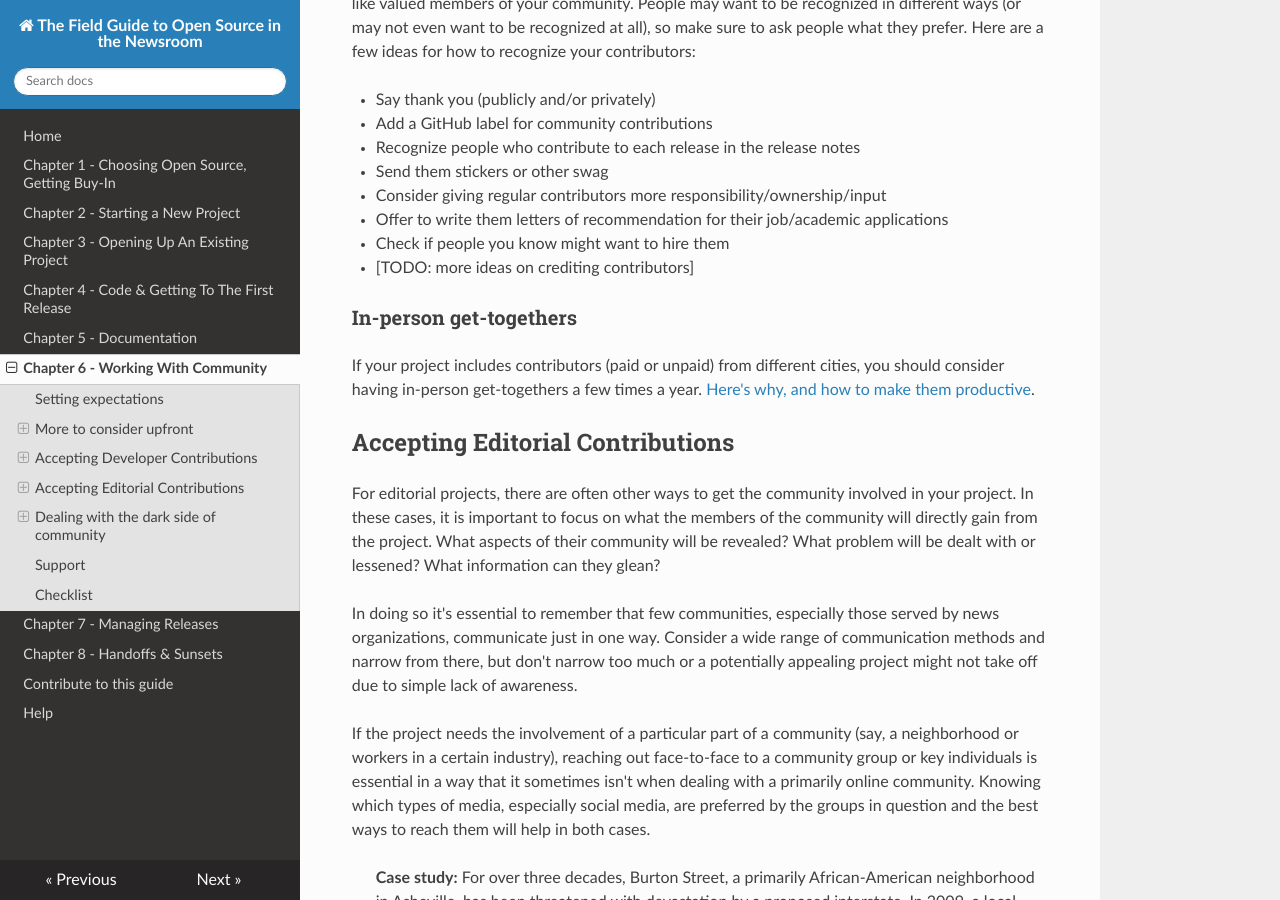
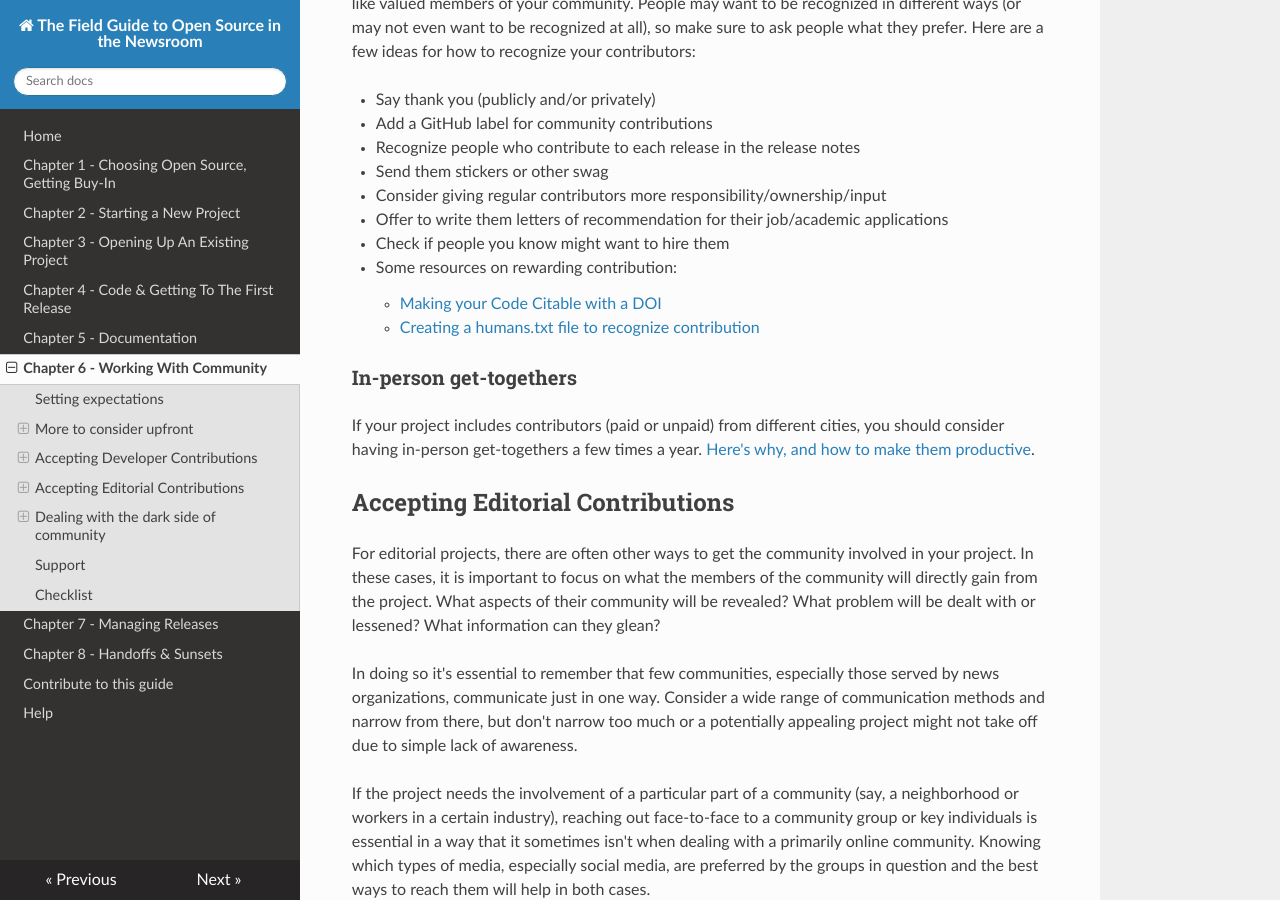
Before and after one commit to OpenNewsLabs/field-guide-open-source-newsroom, an MkDocs documentation site: the page built from docs/Chapter06-Community.md, in a window 1280 px wide and 900 px high, scrolled down 6094 px. Built offline with MkDocs 1.6.1, drawn with Linux system fonts in a browser that asks for light colours; nearby versions of some CDN libraries; old or Windows-style settings are respelled for this version of MkDocs.

Commit message:
updated contribution links in ch 6 removed from ch 1

```diff
--- a/docs/Chapter06-Community.md
+++ b/docs/Chapter06-Community.md
@@ -162,7 +162,11 @@ Open source projects are often the product of contributions by many individual h
 
 * Check if people you know might want to hire them
 
-* [TODO: more ideas on crediting contributors]
+* Some resources on rewarding contribution:
+
+	* [Making your Code Citable with a DOI](https://guides.github.com/activities/citable-code/)
+
+	* [Creating a humans.txt file to recognize contribution](http://humanstxt.org/)
 
 ### In-person get-togethers
 
```
Also changed, not shown: docs/Chapter01-Choosing-Open-Source.md (+0 -6 lines).
